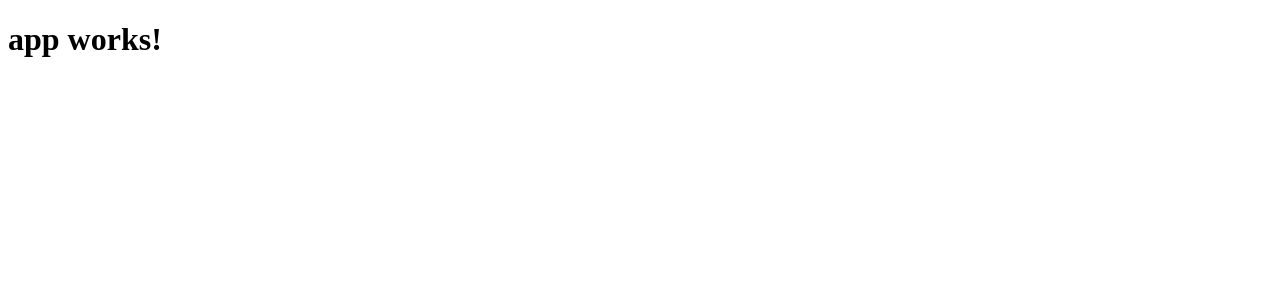
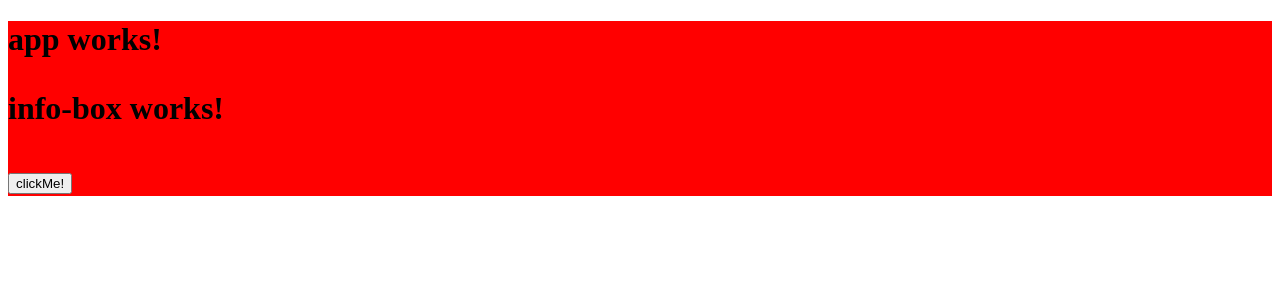
Before and after one commit to davvidk/ws-app, an Angular app: page / in a window 1280 px wide. Shown: the top 300 px of the page. Built offline with nearby package versions, Linux system fonts and the light colour scheme.

Commit message:
erste Aufgabe abgeschlossen

```diff
--- a/src/app/app.component.html
+++ b/src/app/app.component.html
@@ -1,3 +1,4 @@
-<h1>
+<h1 [style.backgroundColor]="color">
   {{title}}
-</h1>
+
+  <info-box></info-box>
--- a/src/app/app.component.ts
+++ b/src/app/app.component.ts
@@ -7,4 +7,6 @@ import { Component } from '@angular/core';
 })
 export class AppComponent {
   title = 'app works!';
+
+  public color = "red";
 }
--- a/src/app/app.module.ts
+++ b/src/app/app.module.ts
@@ -4,10 +4,12 @@ import { FormsModule } from '@angular/forms';
 import { HttpModule } from '@angular/http';
 
 import { AppComponent } from './app.component';
+import { InfoBoxComponent } from './info-box/info-box.component';
 
 @NgModule({
   declarations: [
-    AppComponent
+    AppComponent,
+    InfoBoxComponent
   ],
   imports: [
     BrowserModule,
--- /dev/null
+++ b/src/app/info-box/info-box.component.html
@@ -0,0 +1,6 @@
+<p [hidden]="isHidden">
+  info-box works!
+</p>
+<p>
+  <button (click)="isHidden=!isHidden">clickMe!</button>
+</p>
--- /dev/null
+++ b/src/app/info-box/info-box.component.ts
@@ -0,0 +1,17 @@
+import { Component, OnInit } from '@angular/core';
+
+@Component({
+  selector: 'info-box',
+  templateUrl: './info-box.component.html',
+  styleUrls: ['./info-box.component.css']
+})
+export class InfoBoxComponent implements OnInit {
+
+  constructor() { }
+
+  ngOnInit() {
+  }
+
+  public isHidden : boolean = false;
+
+}
```
Also changed, not shown: .angular-cli.json, src/app/info-box/info-box.component.css (added), 2 other files (tests, documents, lock files or other folders).
